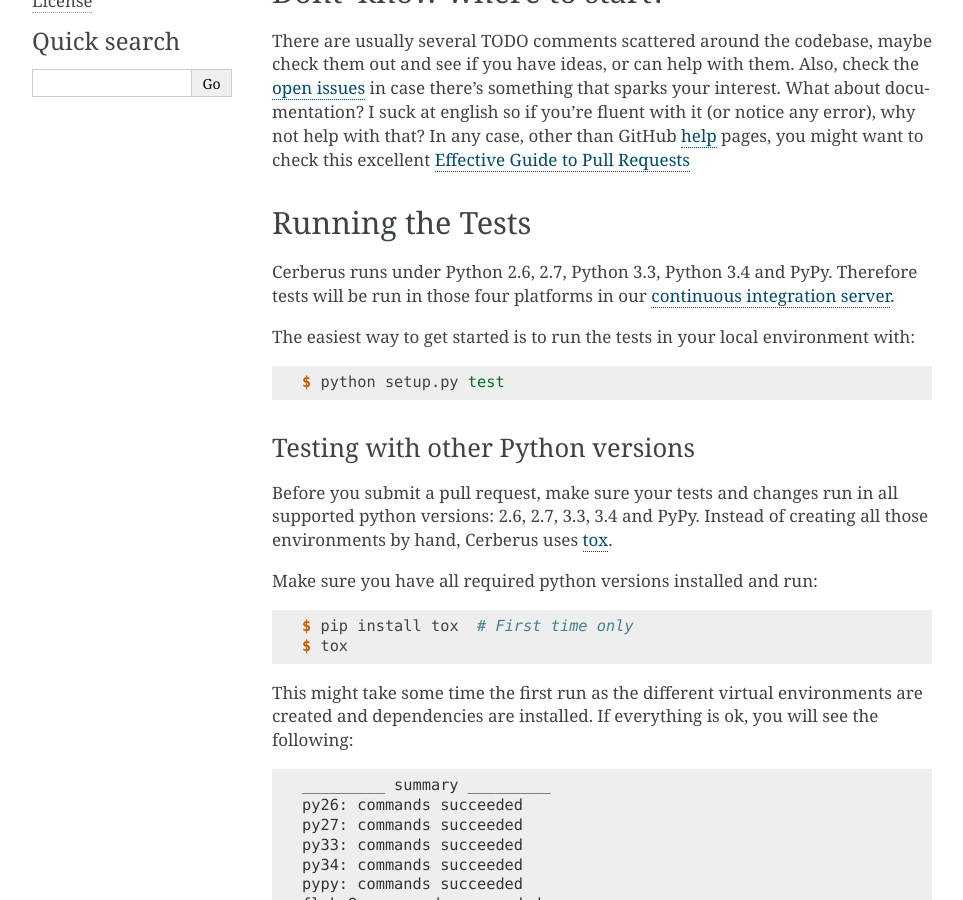
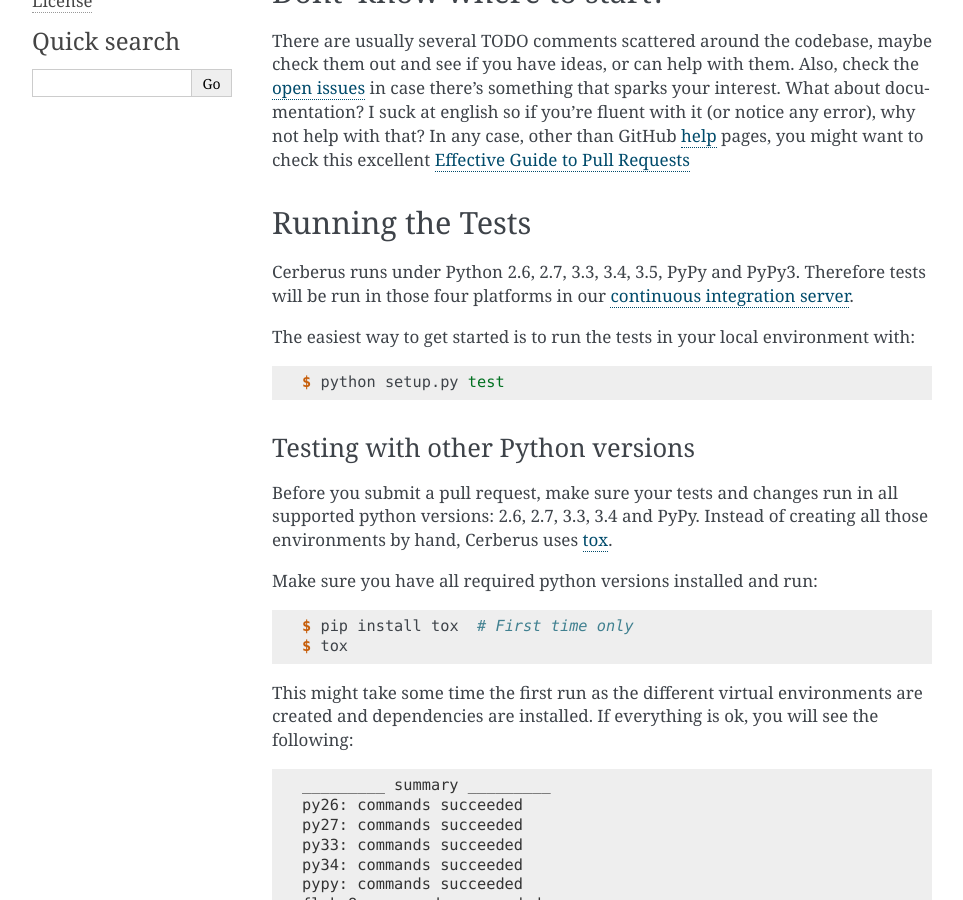
Before and after one commit to pyeve/cerberus, a Sphinx documentation site: the page built from docs/contribute.rst, in a window 1280 px wide and 900 px high, scrolled down 1164 px. Shown: the whole window, without its empty margins (148-1111 px from the left). Built offline with Sphinx 7.4.7, drawn with Linux system fonts in a browser that asks for light colours.

Commit message:
Update yet another reference to available Python versions.

```diff
--- a/docs/contribute.rst
+++ b/docs/contribute.rst
@@ -2,8 +2,9 @@
 
 Running the Tests
 -----------------
-Cerberus runs under Python 2.6, 2.7, Python 3.3, Python 3.4 and PyPy. Therefore tests
-will be run in those four platforms in our `continuous integration server`_.
+Cerberus runs under Python 2.6, 2.7, 3.3, 3.4, 3.5, PyPy and PyPy3. Therefore
+tests will be run in those four platforms in our `continuous integration
+server`_.
 
 The easiest way to get started is to run the tests in your local environment
 with:
```
